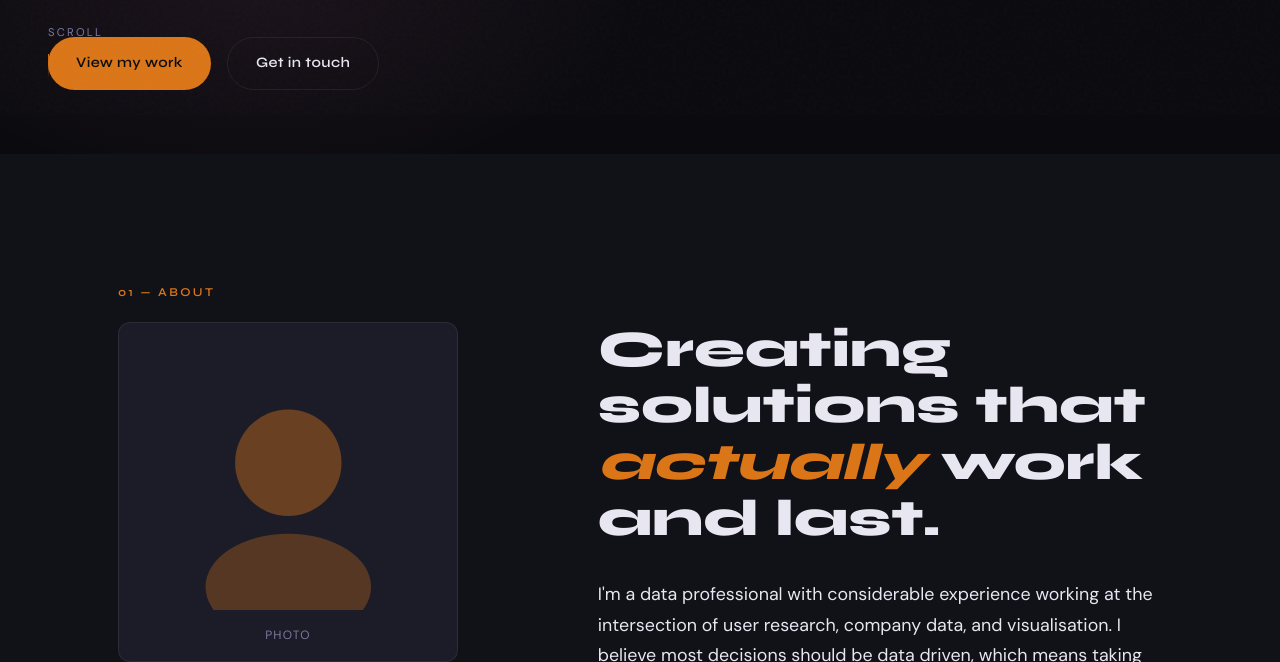
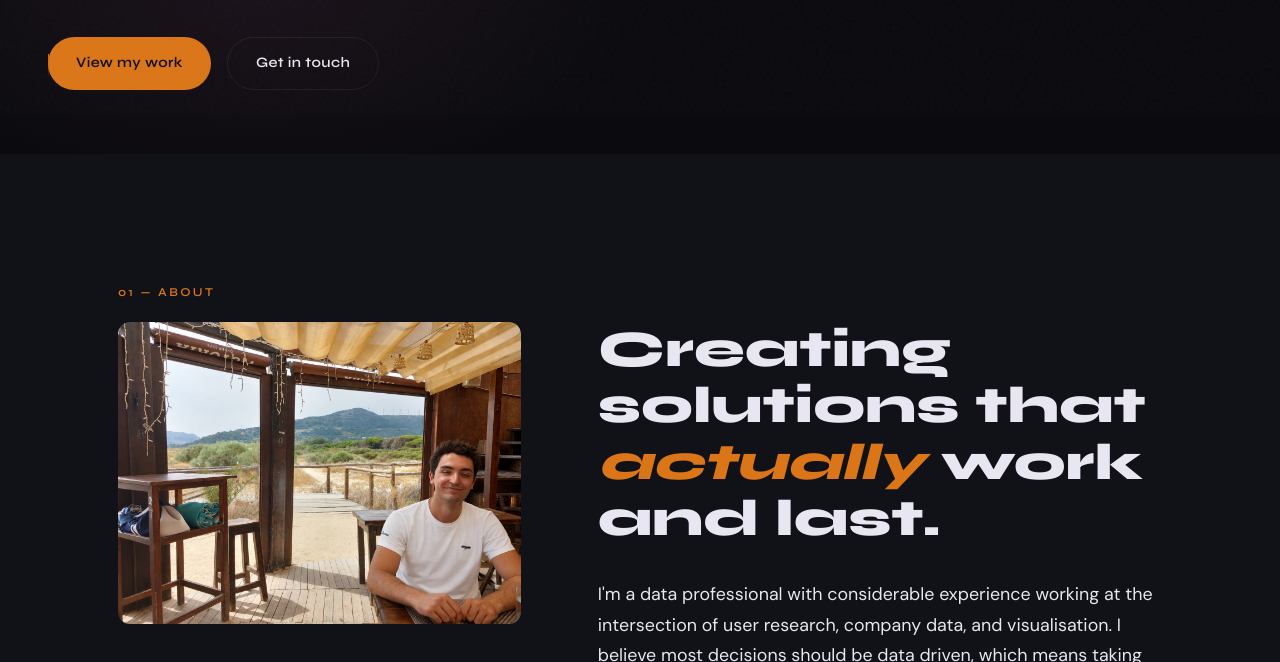
Before and after one commit to WilliamGordillo/WilliamGordillo.github.io, a plain HTML site: page index.html in a window 1280 px wide. Shown: the part 685-1347 px from the top of the page. Drawn offline with Linux system fonts and the light colour scheme.

Commit message:
Added my picture and removed some rogue span elements

```diff
--- a/index.html
+++ b/index.html
@@ -38,7 +38,7 @@
       </div>
     </div>
     <div class="hero-scroll-hint" aria-hidden="true">
-      <span>Scroll</span>
+      <!-- <span>Scroll</span>-->
       <div class="scroll-line"></div>
     </div>
   </header>
@@ -50,10 +50,7 @@
       <div class="about-grid">
         <div class="about-avatar">
           <div class="avatar-placeholder">
-            <svg viewBox="0 0 80 80" fill="none" xmlns="http://www.w3.org/2000/svg">
-              <circle cx="40" cy="30" r="18" fill="var(--accent)" opacity="0.4"/>
-              <ellipse cx="40" cy="72" rx="28" ry="18" fill="var(--accent)" opacity="0.3"/>
-            </svg>
+            <img src="images/tarifa_pic.jpeg" alt="William Holt in a Chiringuito in Tarfa" />
           </div>
           <div class="about-stats">
             <div class="stat"><span class="stat-number">1+</span><span class="stat-label">Years experience</span></div>
--- a/style.css
+++ b/style.css
@@ -362,24 +362,18 @@ body::before {
   gap: 2rem;
 }
 
-.avatar-placeholder {
-  aspect-ratio: 1;
-  max-width: 340px;
-  background: var(--surface);
-  border: 1px solid var(--border);
+.avatar-placeholder img {
+  width: 100%;
+  height: 100%;
+  object-fit: cover;
   border-radius: var(--radius);
-  display: flex;
-  align-items: center;
-  justify-content: center;
-  overflow: hidden;
-  position: relative;
 }
 .avatar-placeholder svg {
   width: 70%;
   height: 70%;
 }
 .avatar-placeholder::after {
-  content: 'Photo';
+  /*content: 'Photo';*/
   position: absolute;
   bottom: 1rem;
   font-size: 0.75rem;
```
Also changed, not shown: images/tarifa_pic.jpeg (added).
